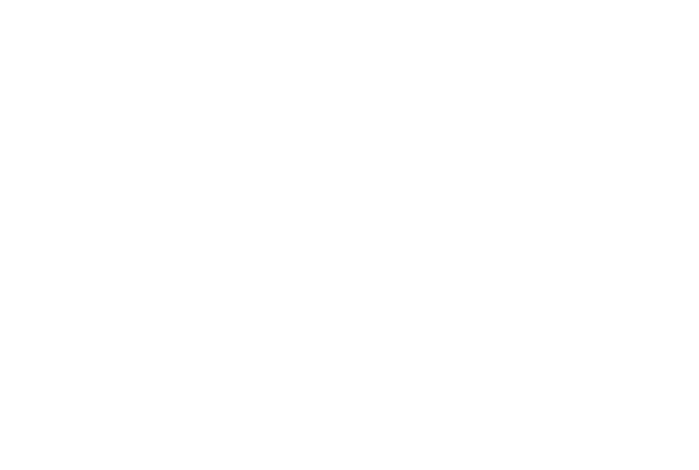
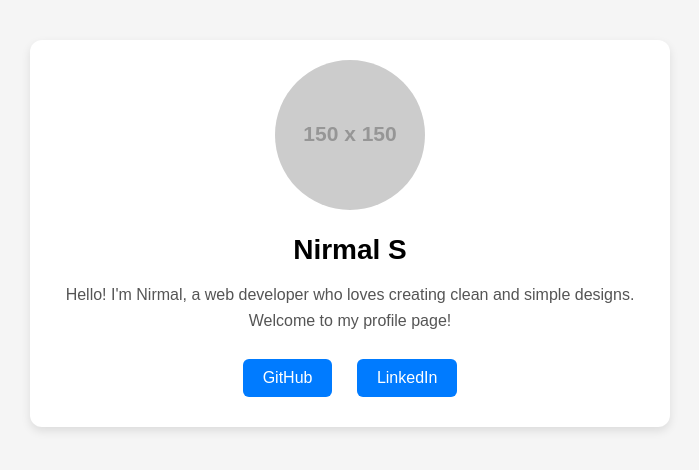
Before and after one commit to msnirmal/jungle, a plain HTML site: page index.html in a window 1280 px wide. Shown: the whole page, without its empty margins (290-989 px from the left). Drawn offline with Linux system fonts and the light colour scheme; placeholder pictures from the web are drawn by us.

Commit message:
create an html structure and added CSS

```diff
--- /dev/null
+++ b/assets/css/style.css
@@ -0,0 +1,42 @@
+body {
+font-family: Arial, sans-serif;
+margin: 0;
+padding: 0;
+background: #f5f5f5;
+}
+.profile {
+max-width: 600px;
+margin: 40px auto;
+background: #fff;
+padding: 20px;
+border-radius: 12px;
+box-shadow: 0 4px 10px rgba(0,0,0,0.1);
+text-align: center;
+}
+.profile img {
+width: 150px;
+height: 150px;
+border-radius: 50%;
+object-fit: cover;
+margin-bottom: 20px;
+}
+h1 {
+margin: 0 0 10px;
+font-size: 28px;
+}
+p {
+line-height: 1.6;
+color: #555;
+}
+.links a {
+display: inline-block;
+margin: 10px;
+padding: 10px 20px;
+background: #007bff;
+color: white;
+text-decoration: none;
+border-radius: 6px;
+}
+.links a:hover {
+background: #0056b3;
+}
--- a/index.html
+++ b/index.html
@@ -3,9 +3,24 @@
 <head>
     <meta charset="UTF-8">
     <meta name="viewport" content="width=device-width, initial-scale=1.0">
-    <title>Document</title>
+    <title>Profile</title>
+    <link rel="stylesheet" href="assets\css\style.css">
 </head>
 <body>
+   <div class="profile">
+        <img src="https://via.placeholder.com/150" alt="Profile Photo" class="profile-photo">
 
+        <h1 class="profile-name">Nirmal S</h1>
+
+        <p class="profile-description">
+            Hello! I'm Nirmal, a web developer who loves creating clean and simple designs.
+            Welcome to my profile page!
+        </p>
+
+        <div class="links">
+            <a href="#" class="link-btn">GitHub</a>
+            <a href="#" class="link-btn">LinkedIn</a>
+        </div>
+    </div>
 </body>
 </html>
```
